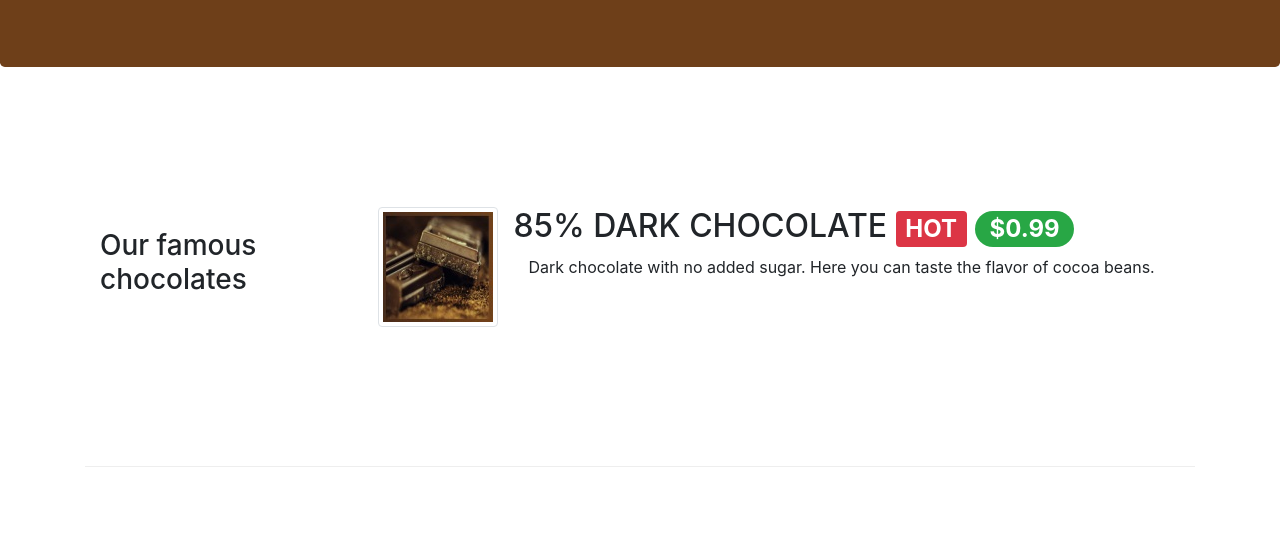
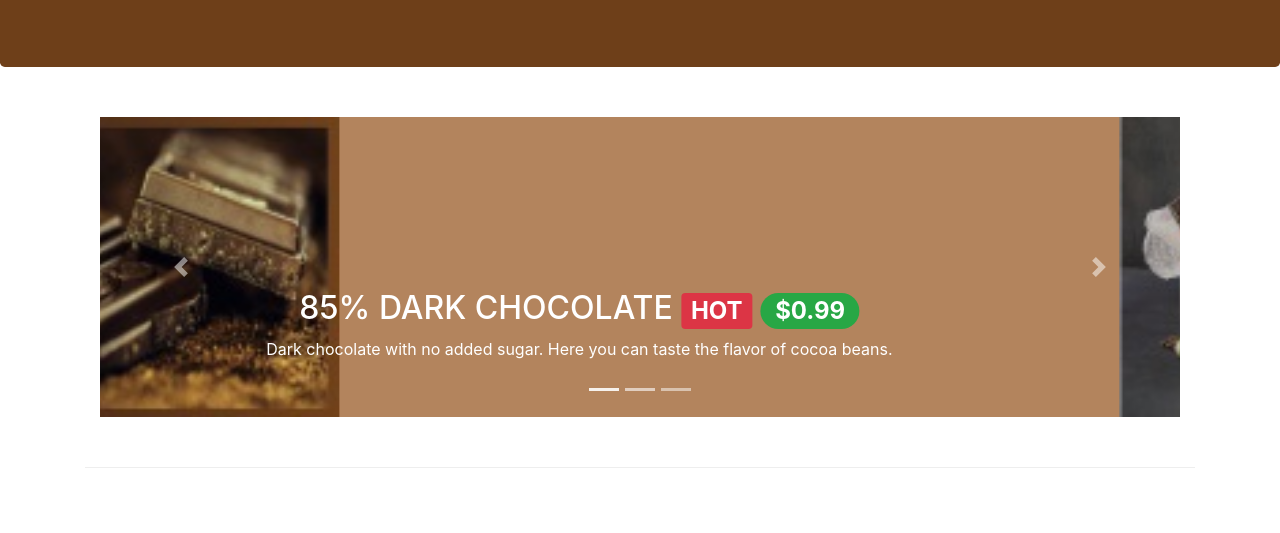
Before and after one commit to stanley8080/Le-chocolat, a plain HTML site: page index.html in a window 1280 px wide. Shown: the part 267-800 px from the top of the page. Drawn offline with nearby package versions, Linux system fonts and the light colour scheme.

Commit message:
"Carousel".

```diff
--- a/css/styles.css
+++ b/css/styles.css
@@ -36,3 +36,15 @@
     background-color:#6E3F19
 }
 tr:hover {background-color:#dbb08db0!important}
+.carousel {
+    background:#914d15b0
+}
+.carousel-item {
+  height: 300px;
+}
+.carousel-item img {
+    position: absolute;
+    top: 0;
+    left: 0;
+    min-height: 300px;
+}
--- a/index.html
+++ b/index.html
@@ -101,6 +101,62 @@
     </header>
 
     <div class="container">
+        <div class="row row-content">
+            <div class="col">
+                <div id="mycarousel" class="carousel slide" data-ride="carousel">
+                    <div class="carousel-inner" role="listbox">
+                        <div class="carousel-item active">
+                            <img src="images/dark85.jpg" alt="85% DARK CHOCOLATE">
+                            <div class="carousel-caption d-none d-sm-block">
+                                <h2>85% DARK CHOCOLATE
+                                    <span class="badge badge-danger">HOT</span>
+                                    <span class="badge badge-pill badge-success">$0.99</span>
+                                </h2>
+                                <p class="col d-none d-sm-block">Dark chocolate with no added sugar.
+                                    Here you can taste the flavor of cocoa beans.
+                                </p>
+                            </div>
+                        </div>
+                        <div class="carousel-item">
+                            <img src="images/promotion.jpg" alt="Our basket">
+                            <div class="carousel-caption d-none d-sm-block">
+                                <h2>WEEK’S OFFER
+                                    <span class="badge badge-danger">NEW</span>
+                                    <span class="badge badge-pill badge-success">$4.99</span>
+                                </h2>
+                                <p class="col d-none d-sm-block">This week we offer a basket
+                                    with 10 delicious chocolates!
+                                </p>
+                            </div>
+                        </div>
+                        <div class="carousel-item">
+                            <img src="images/cartoonVasilis.png" alt="Vasilis Wilson">
+                            <div class="carousel-caption d-none d-sm-block">
+                                <h2>Vasilis Wilson
+                                </h2>
+                                <p class="col d-none d-sm-block">Vasilis is well informed of all the current
+                                    trends in pastry and contributes his innovative ideas in our products.
+                                </p>
+                            </div>
+                        </div>
+                    </div>
+                    <ol class="carousel-indicators">
+                        <li data-target="#mycarousel" data-slide-to="0" class="active"></li>
+                        <li data-target="#mycarousel" data-slide-to="1"></li>
+                        <li data-target="#mycarousel" data-slide-to="2"></li>
+                    </ol>
+                    <a class="carousel-control-prev" href="#mycarousel" role="button" data-slide="prev">
+                        <span class="carousel-control-prev-icon" aria-hidden="true"></span>
+                        <span class="sr-only">Previous</span>
+                    </a>
+                    <a class="carousel-control-next" href="#mycarousel" role="button" data-slide="next">
+                        <span class="carousel-control-next-icon" aria-hidden="true"></span>
+                        <span class="sr-only">Next</span>
+                    </a>
+                </div>
+            </div>
+        </div>
+
         <div class="row row-content align-items-center">
             <div class="col-sm-4 col-md-3">
                 <h3>Our famous chocolates</h3>
```
